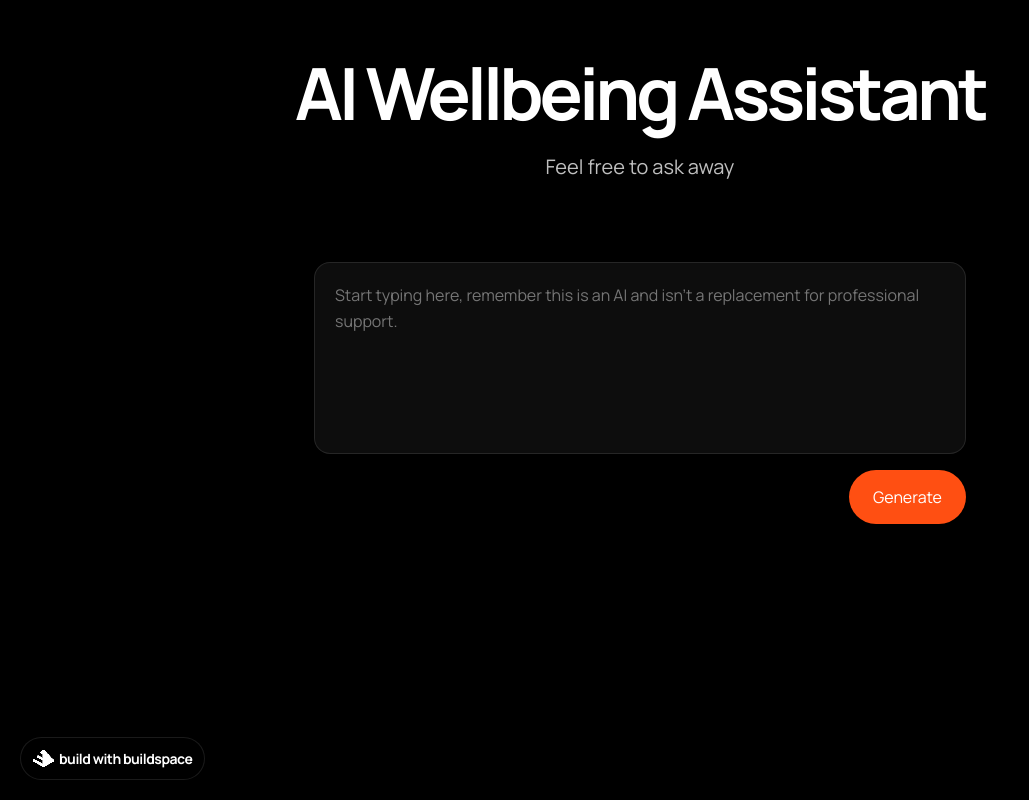
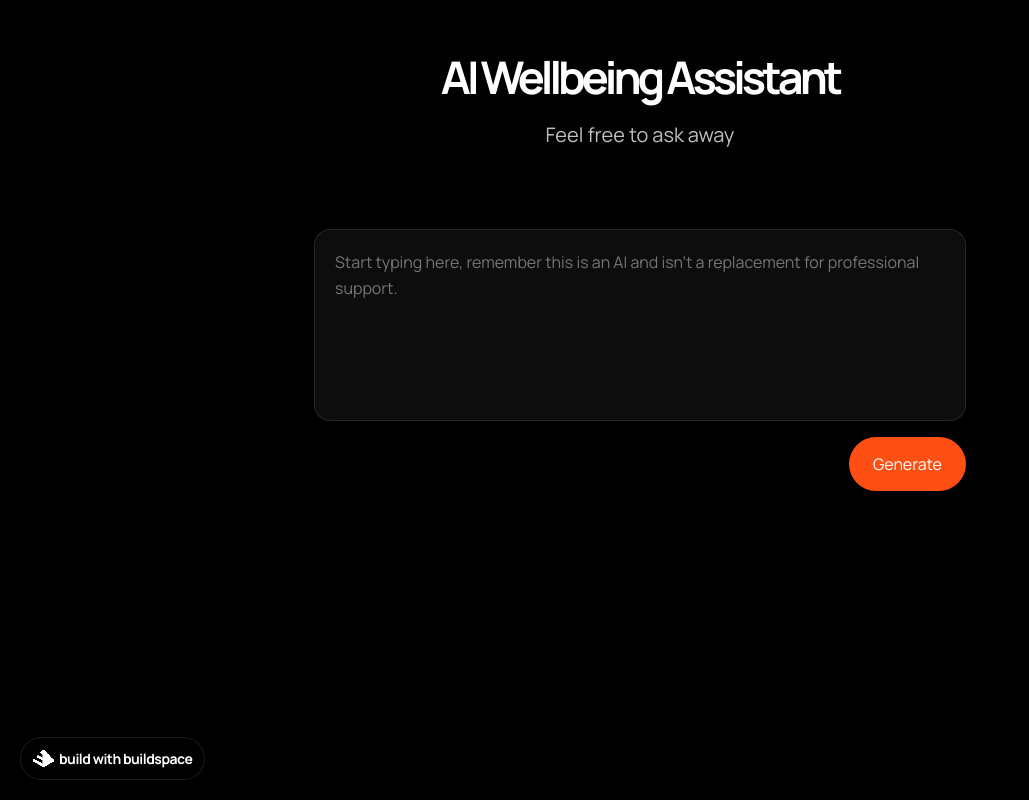
Before and after one commit to Kyronne/OpenAI-Assistant, a Next.js app: page / in a window 1280 px wide. Shown: the whole page, without its empty margins (0-1029 px from the left). Built offline with nearby package versions, Linux system fonts and the light colour scheme.

Commit message:
Made a change to the h1 size

```diff
--- a/pages/styles.css
+++ b/pages/styles.css
@@ -51,7 +51,7 @@ body {
 .header-title h1 {
     width: 100%;
     font-weight: 700;
-    font-size: 72px;
+    font-size: 45px;
     letter-spacing: -4px;
     line-height: 1.2em;
     text-align: center;
```
